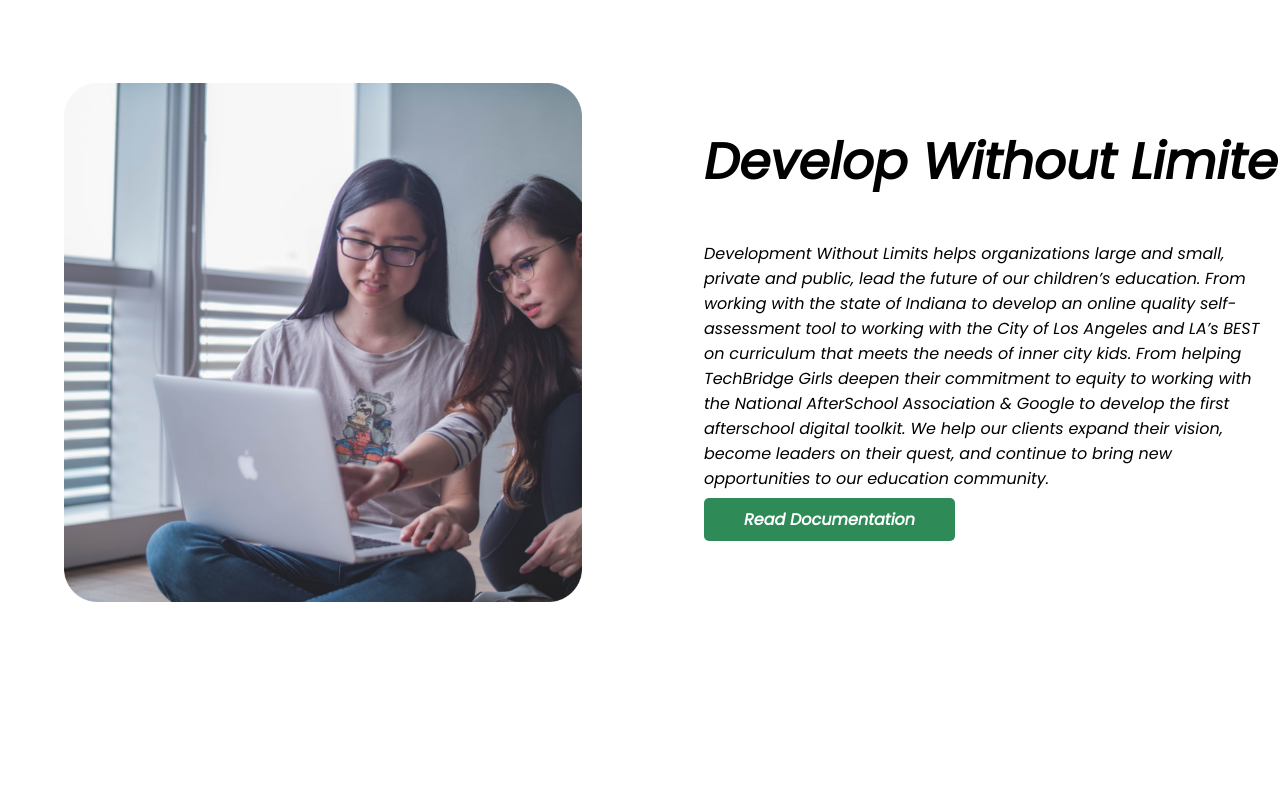
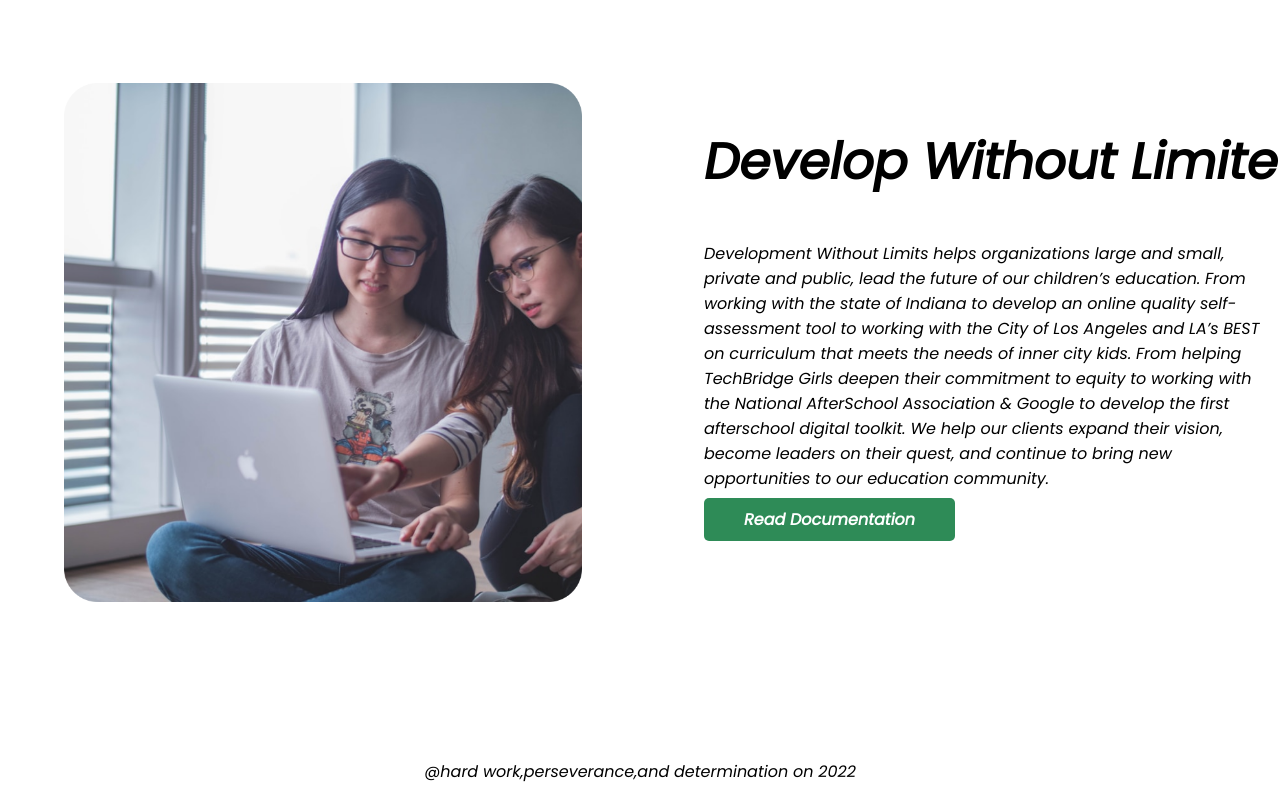
Before and after one commit to alvee00/My-MIssion-2022, a plain HTML site: page index.html in a window 1280 px wide. Shown: the part 1048-1848 px from the top of the page. Before the commit the page ends 1807 px from the top, so only its background shows below. Drawn offline with Linux system fonts and the light colour scheme.

Commit message:
footer added

```diff
--- a/index.html
+++ b/index.html
@@ -75,6 +75,9 @@
                 Documentation</a>
         </div>
     </section>
+    <footer>
+        <p>@hard work,perseverance,and determination on 2022</p>
+    </footer>
 </body>
 
 </html>
--- a/style.css
+++ b/style.css
@@ -32,3 +32,6 @@ h1{
 h6{
     color: plum;
 }
+footer p{
+    text-align: center;
+}
```
